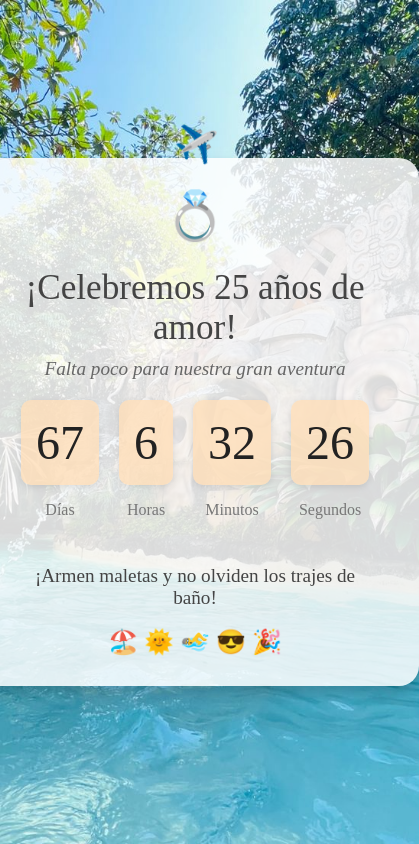
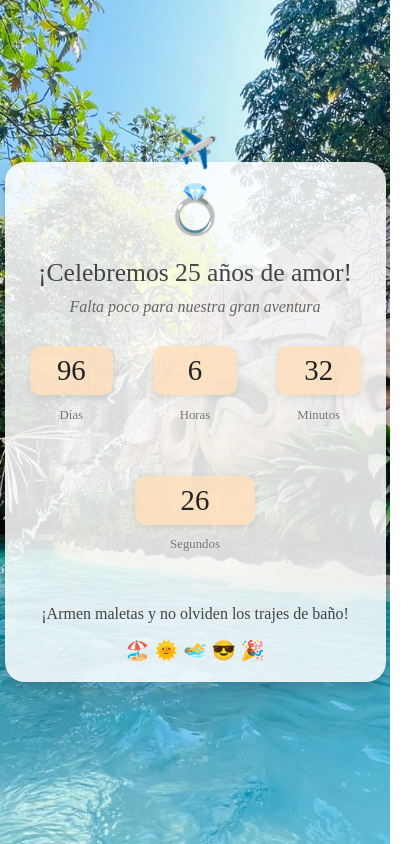
Before and after one commit to Invitalis/viaje, a plain HTML site: page index.html in a window 390 px wide. Shown: the whole page, 419 px wide, since content can reach past the window. Drawn offline with Linux system fonts and the light colour scheme.

Commit message:
Add files via upload

```diff
--- a/index.html
+++ b/index.html
@@ -22,7 +22,7 @@
     /* Contenedor principal */
     .container {
       background: rgba(255, 255, 255, 0.85); /* Fondo blanco con transparencia */
-      padding: 30px 50px;
+      padding: 30px 20px;
       border-radius: 20px;
       box-shadow: 0 8px 15px rgba(0, 0, 0, 0.2);
       text-align: center;
@@ -61,16 +61,20 @@
       justify-content: center;
       gap: 20px;
       margin-top: 20px;
+      flex-wrap: wrap; /* Permite que los elementos se ajusten en dispositivos pequeños */
     }
 
     .time {
       text-align: center;
+      flex: 1 1 calc(25% - 20px); /* Tamaño flexible para los números */
+      max-width: 120px;
+      margin: 10px;
     }
 
     /* Estilo de los números */
     .time span {
       display: block;
-      font-size: 3rem;
+      font-size: 2.5rem;
       font-weight: 300; /* Letra más delgada */
       color: #222;
       background: rgba(255, 223, 186, 0.8); /* Dorado pastel */
@@ -123,6 +127,53 @@
         transform: translate(-50%, 0) rotate(0deg);
       }
     }
+
+    /* Media queries para dispositivos pequeños */
+    @media (max-width: 768px) {
+      h1 {
+        font-size: 1.8rem;
+      }
+
+      .subtitle {
+        font-size: 1rem;
+      }
+
+      .time span {
+        font-size: 2rem;
+        padding: 10px;
+      }
+
+      .time p {
+        font-size: 0.9rem;
+      }
+
+      .extra-text {
+        font-size: 1rem;
+      }
+
+      .emojis {
+        font-size: 1.2rem;
+      }
+    }
+
+    @media (max-width: 480px) {
+      .container {
+        padding: 20px 15px;
+      }
+
+      h1 {
+        font-size: 1.6rem;
+      }
+
+      .time span {
+        font-size: 1.8rem;
+        padding: 8px;
+      }
+
+      .time p {
+        font-size: 0.8rem;
+      }
+    }
   </style>
 </head>
 <body>
@@ -157,7 +208,7 @@
   </div>
   <script>
     // Fecha del aniversario - Cambia la fecha a la que desees
-    const targetDate = new Date("2025-04-05T00:07:00").getTime();
+    const targetDate = new Date("2025-05-04T00:07:00").getTime();
 
     const countdown = () => {
       const now = new Date().getTime();
```
